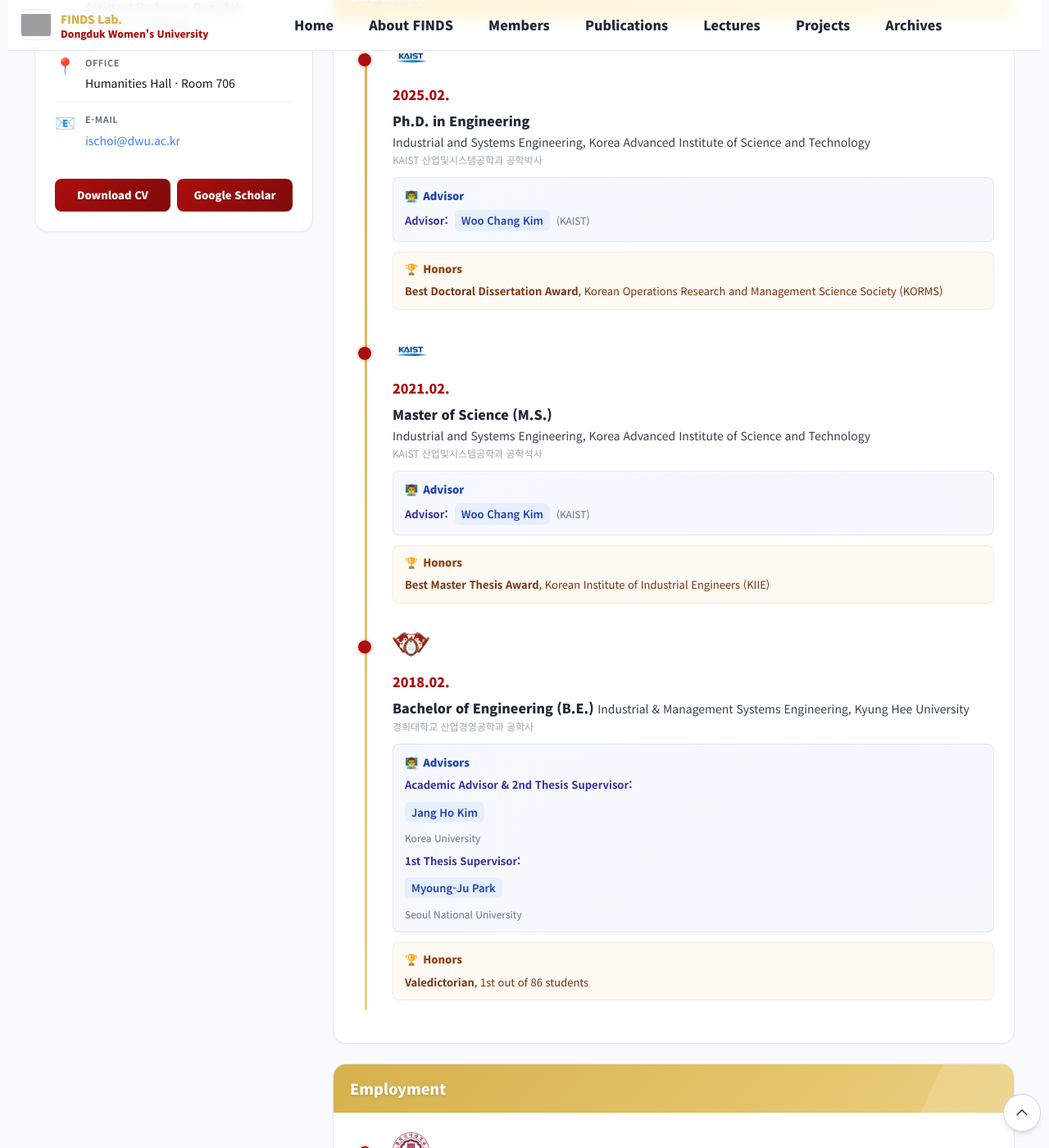
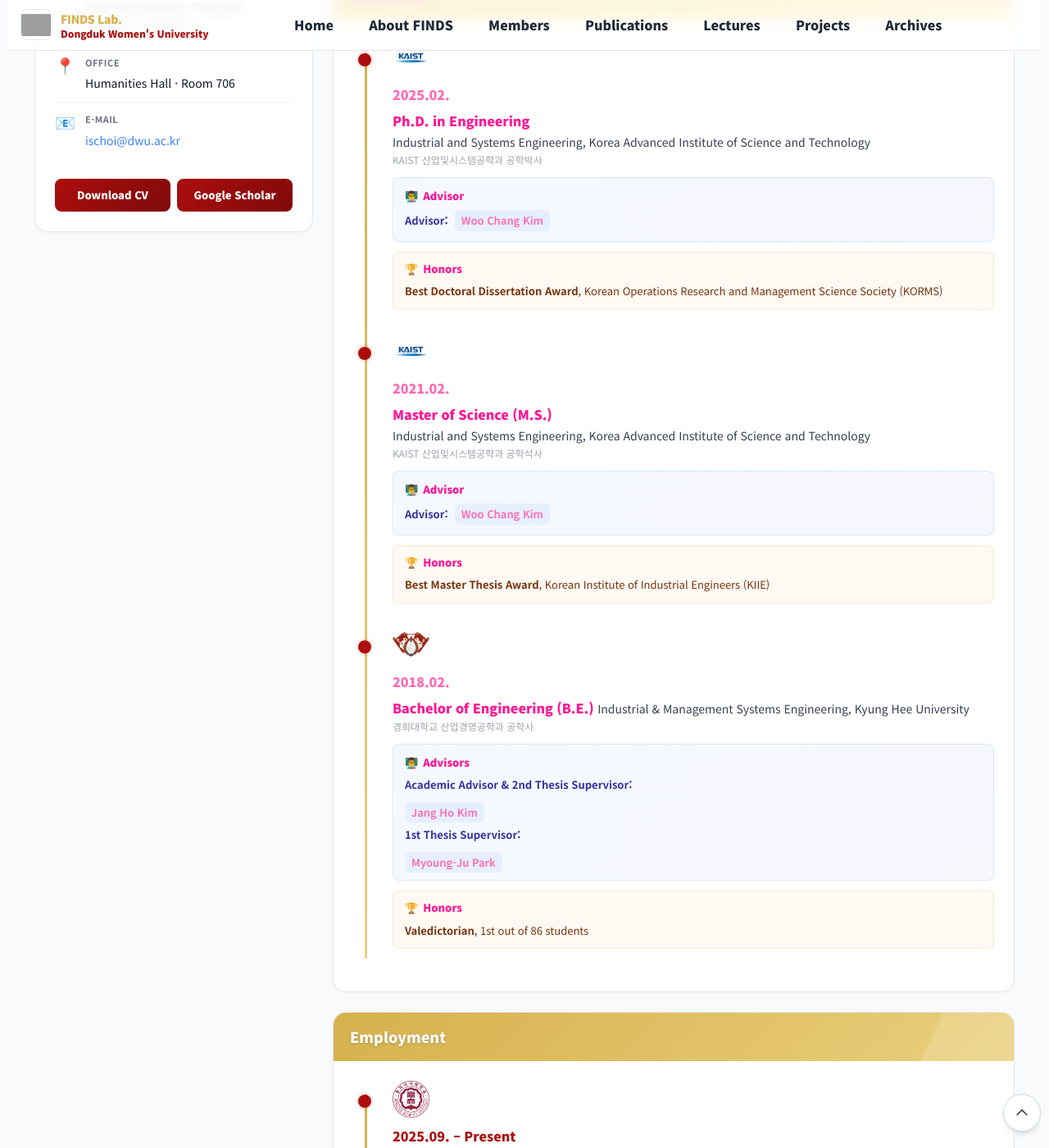
Before and after one commit to FinDS-Lab/site, a Jekyll site: the page built from members-director.html, in a window 1280 px wide and 1400 px high, scrolled down 1010 px. Shown: the whole window at 82% size. Built offline with Jekyll 4.4.1, drawn with Linux system fonts in a browser that asks for light colours; nearby versions of some CDN libraries; grey boxes are pictures that could not be loaded.

Commit message:
Update members-director.html

```diff
--- a/members-director.html
+++ b/members-director.html
@@ -1539,8 +1539,8 @@
      </div>
 
 <!-- Education -->
-<div class="director-card">
-  <div class="card-head">Education</div>
+<div class="director-card" style="border: 2px solid pink; border-radius: 12px;">
+  <div class="card-head" style="color: deeppink;">Education</div>
   <div class="card-body">
     <ul class="timeline edu">
 
@@ -1552,27 +1552,26 @@
           class="logo"
           onerror="this.onerror=null; this.src='{{ '/assets/img/logos/default.png' | relative_url }}'"
         >
-        <div class="year">2025.02.</div>
-        <div class="title">Ph.D. in Engineering</div>
+        <div class="year" style="color: hotpink;">2025.02.</div>
+        <div class="title" style="color: deeppink;">Ph.D. in Engineering</div>
         <div class="desc">Industrial and Systems Engineering, Korea Advanced Institute of Science and Technology</div>
         <div class="desc-ko">KAIST 산업및시스템공학과 공학박사</div>
 
         <div class="advisor-section">
-          <div class="advisor-title">
+          <div class="advisor-title" style="color: deeppink;">
             <span>👨‍🏫</span>
             <span>Advisor</span>
           </div>
           <div class="advisor-info">
             <span class="advisor-label">Advisor:</span>
-            <a href="https://scholar.google.com/citations?user=7NmBs1kAAAAJ&amp;hl=en&amp;oi=ao" target="_blank" class="advisor-name">
+            <a href="https://scholar.google.com/citations?user=7NmBs1kAAAAJ&amp;hl=en&amp;oi=ao" target="_blank" class="advisor-name" style="color: hotpink;">
               Woo Chang Kim
             </a>
-            <span class="advisor-affiliation">(KAIST)</span>
           </div>
         </div>
 
         <div class="honors-section">
-          <div class="honors-title">
+          <div class="honors-title" style="color: deeppink;">
             <span>🏆</span>
             <span>Honors</span>
           </div>
@@ -1590,27 +1589,26 @@
           class="logo"
           onerror="this.onerror=null; this.src='{{ '/assets/img/logos/default.png' | relative_url }}'"
         >
-        <div class="year">2021.02.</div>
-        <div class="title">Master of Science (M.S.)</div>
+        <div class="year" style="color: hotpink;">2021.02.</div>
+        <div class="title" style="color: deeppink;">Master of Science (M.S.)</div>
         <div class="desc">Industrial and Systems Engineering, Korea Advanced Institute of Science and Technology</div>
         <div class="desc-ko">KAIST 산업및시스템공학과 공학석사</div>
 
         <div class="advisor-section">
-          <div class="advisor-title">
+          <div class="advisor-title" style="color: deeppink;">
             <span>👨‍🏫</span>
             <span>Advisor</span>
           </div>
           <div class="advisor-info">
             <span class="advisor-label">Advisor:</span>
-            <a href="https://scholar.google.com/citations?user=7NmBs1kAAAAJ&amp;hl=en&amp;oi=ao" target="_blank" class="advisor-name">
+            <a href="https://scholar.google.com/citations?user=7NmBs1kAAAAJ&amp;hl=en&amp;oi=ao" target="_blank" class="advisor-name" style="color: hotpink;">
               Woo Chang Kim
             </a>
-            <span class="advisor-affiliation">(KAIST)</span>
           </div>
         </div>
 
         <div class="honors-section">
-          <div class="honors-title">
+          <div class="honors-title" style="color: deeppink;">
             <span>🏆</span>
             <span>Honors</span>
           </div>
@@ -1628,42 +1626,36 @@
           class="logo"
           onerror="this.onerror=null; this.src='{{ '/assets/img/logos/default.png' | relative_url }}'"
         >
-        <div class="year">2018.02.</div>
-        <div class="title">Bachelor of Engineering (B.E.)</div>
+        <div class="year" style="color: hotpink;">2018.02.</div>
+        <div class="title" style="color: deeppink;">Bachelor of Engineering (B.E.)</div>
         <div class="desc">Industrial &amp; Management Systems Engineering, Kyung Hee University</div>
         <div class="desc-ko">경희대학교 산업경영공학과 공학사</div>
 
         <div class="advisor-section">
-          <div class="advisor-title">
+          <div class="advisor-title" style="color: deeppink;">
             <span>👨‍🏫</span>
             <span>Advisors</span>
           </div>
           <div class="advisor-info" style="margin-bottom: 8px; flex-direction: column; align-items: flex-start;">
             <span class="advisor-label">Academic Advisor & 2nd Thesis Supervisor:</span>
             <div style="margin-top: 6px;">
-              <a href="https://scholar.google.com/citations?hl=en&amp;user=uTiqWBMAAAAJ" target="_blank" class="advisor-name">
+              <a href="https://scholar.google.com/citations?hl=en&amp;user=uTiqWBMAAAAJ" target="_blank" class="advisor-name" style="color: hotpink;">
                 Jang Ho Kim
               </a>
-            </div>
-            <div style="margin-top: 4px;">
-              <span class="advisor-affiliation">Korea University</span>
             </div>
           </div>
           <div class="advisor-info" style="flex-direction: column; align-items: flex-start;">
             <span class="advisor-label">1st Thesis Supervisor:</span>
             <div style="margin-top: 6px;">
-              <a href="https://scholar.google.com/citations?user=O8OYIzMAAAAJ&amp;hl=en&amp;oi=ao" target="_blank" class="advisor-name">
+              <a href="https://scholar.google.com/citations?user=O8OYIzMAAAAJ&amp;hl=en&amp;oi=ao" target="_blank" class="advisor-name" style="color: hotpink;">
                 Myoung-Ju Park
               </a>
             </div>
-            <div style="margin-top: 4px;">
-              <span class="advisor-affiliation">Seoul National University</span>
-            </div>
           </div>
         </div>
 
         <div class="honors-section">
-          <div class="honors-title">
+          <div class="honors-title" style="color: deeppink;">
             <span>🏆</span>
             <span>Honors</span>
           </div>
@@ -1676,6 +1668,7 @@
     </ul>
   </div>
 </div>
+
 
      <!-- Employment -->
      <div class="director-card">
```
